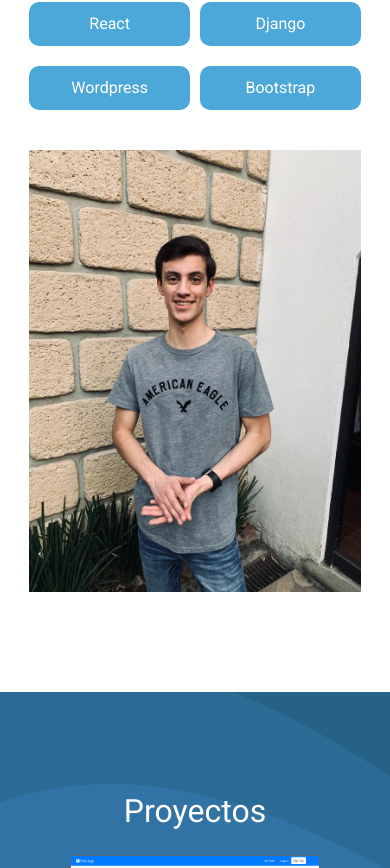
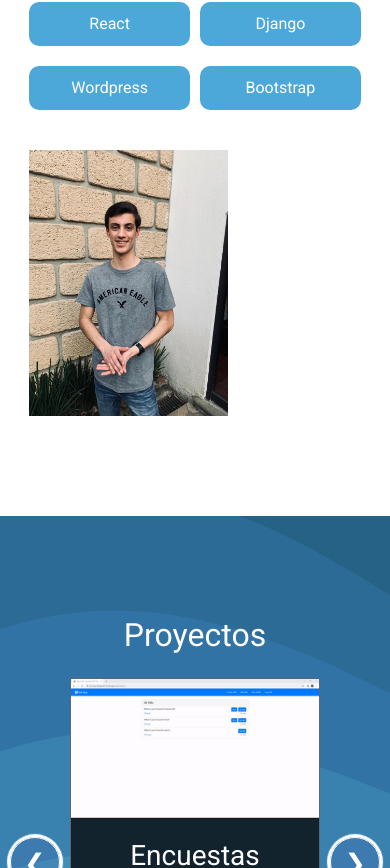
Before and after one commit to Diegoav87/Portfolio, a React (Create React App) app in the folder portfolio/frontend/: page / in a window 390 px wide. Shown: the part 1656-2524 px from the top of the page. Built offline with nearby package versions, Linux system fonts and the light colour scheme.

Commit message:
Added gifs to projects

```diff
--- a/portfolio/frontend/src/App.css
+++ b/portfolio/frontend/src/App.css
@@ -395,6 +395,13 @@ a:hover {
 }
 
 @media (max-width: 1024px) {
+  .person-img {
+    max-width: 60%;
+    max-height: 60%;
+    min-width: 50%;
+    min-height: 50%;
+  }
+
   .grid-about {
     display: block;
   }
--- a/portfolio/frontend/src/components/Contact/Contact.js
+++ b/portfolio/frontend/src/components/Contact/Contact.js
@@ -91,7 +91,7 @@ const Contact = () => {
             <a href="https://github.com/Diegoav87">
               <i className="fab fa-github fa-2x mr-2"></i>
             </a>
-            <a href="https://www.instagram.com/diegoabdo87/">
+            <a href="https://www.instagram.com/diego.devs/">
               <i className="fab fa-instagram fa-2x mr-2"></i>
             </a>
             <a href="https://stackoverflow.com/users/14572937/diegoa87">
--- a/portfolio/frontend/src/components/Projects/Project/Project.css
+++ b/portfolio/frontend/src/components/Projects/Project/Project.css
@@ -1,12 +1,12 @@
 .project {
-  padding: 40px;
   background-size: cover;
   background-repeat: no-repeat;
   color: black;
   text-align: center;
   transition: 0.3s;
-  background-position: 50% 100%;
   border-radius: 10px;
+  min-width: 100%;
+  min-height: 100%;
 }
 
 .project-data {
--- a/portfolio/frontend/src/components/Projects/Projects.js
+++ b/portfolio/frontend/src/components/Projects/Projects.js
@@ -1,6 +1,6 @@
 import React from "react";
-import pokelixPic from "../../assets/images/pokelix-pic.PNG";
-import pollAppPic from "../../assets/images/poll-app-picture.PNG";
+import pokelixPic from "../../assets/images/pokelixgif.gif";
+import pollAppPic from "../../assets/images/pollappgif.gif";
 import { useTranslation } from "react-i18next";
 import "./Projects.css";
 import Project from "./Project/Project";
```
Also changed, not shown: portfolio/frontend/src/assets/images/pokelixgif.gif (added), portfolio/frontend/src/assets/images/pollappgif.gif (added).
